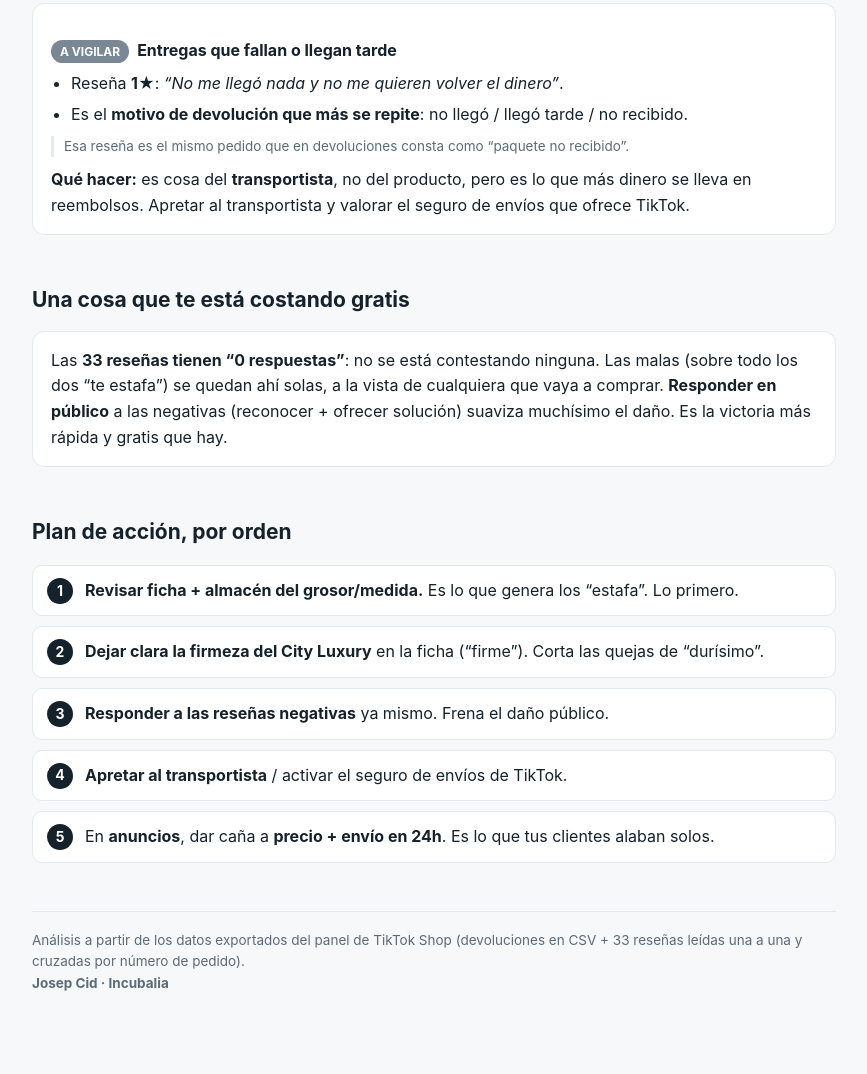
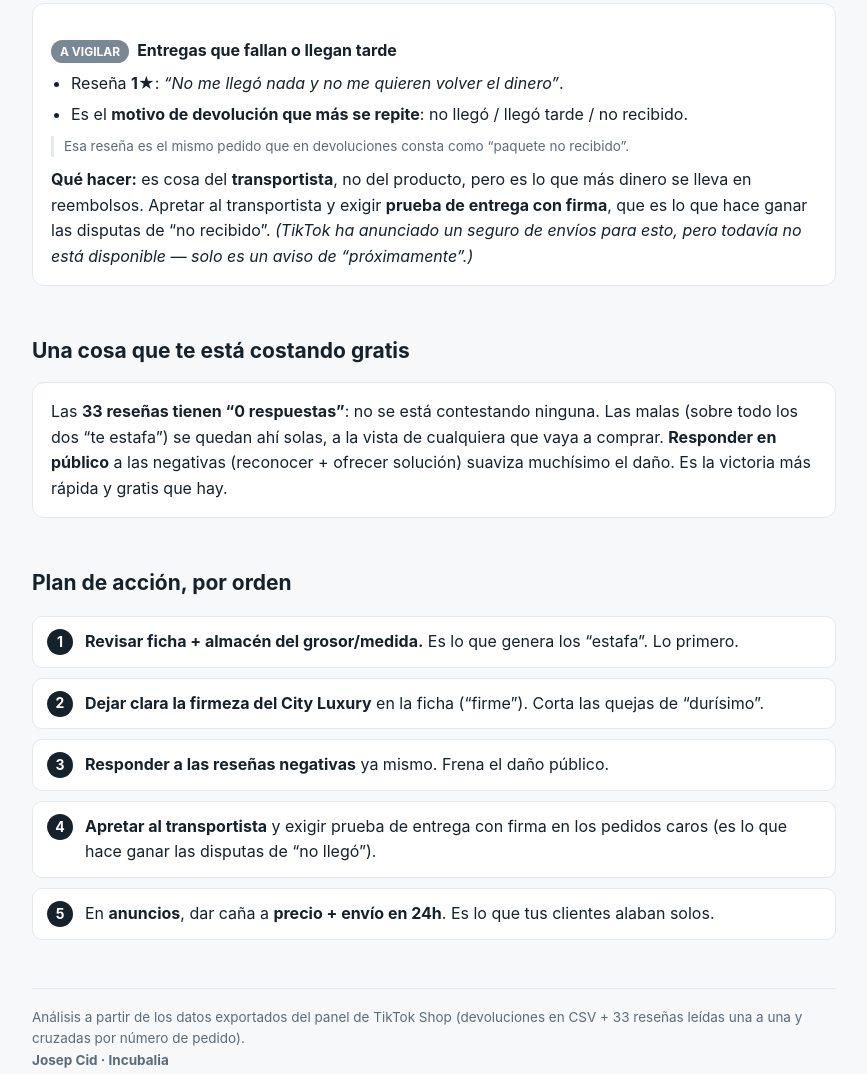
Before and after one commit to josepcid/dormideo-tiktok-informe-a31e0d, a plain HTML site: page index.html in a window 1280 px wide. Shown: the part 1852-2926 px from the top of the page, without its empty margins (206-1073 px from the left). Drawn offline with Linux system fonts and the light colour scheme.

Commit message:
Corrige: el seguro de envios aun no esta disponible (solo aviso coming soon)

```diff
--- a/index.html
+++ b/index.html
@@ -116,7 +116,7 @@
       <li>Es el <strong>motivo de devolución que más se repite</strong>: no llegó / llegó tarde / no recibido.</li>
     </ul>
     <p class="match">Esa reseña es el mismo pedido que en devoluciones consta como “paquete no recibido”.</p>
-    <p style="margin-bottom:0"><strong>Qué hacer:</strong> es cosa del <strong>transportista</strong>, no del producto, pero es lo que más dinero se lleva en reembolsos. Apretar al transportista y valorar el seguro de envíos que ofrece TikTok.</p>
+    <p style="margin-bottom:0"><strong>Qué hacer:</strong> es cosa del <strong>transportista</strong>, no del producto, pero es lo que más dinero se lleva en reembolsos. Apretar al transportista y exigir <strong>prueba de entrega con firma</strong>, que es lo que hace ganar las disputas de “no recibido”. <em>(TikTok ha anunciado un seguro de envíos para esto, pero todavía no está disponible — solo es un aviso de “próximamente”.)</em></p>
   </div>
 
   <h2>Una cosa que te está costando gratis</h2>
@@ -129,7 +129,7 @@
     <li><strong>Revisar ficha + almacén del grosor/medida.</strong> Es lo que genera los “estafa”. Lo primero.</li>
     <li><strong>Dejar clara la firmeza del City Luxury</strong> en la ficha (“firme”). Corta las quejas de “durísimo”.</li>
     <li><strong>Responder a las reseñas negativas</strong> ya mismo. Frena el daño público.</li>
-    <li><strong>Apretar al transportista</strong> / activar el seguro de envíos de TikTok.</li>
+    <li><strong>Apretar al transportista</strong> y exigir prueba de entrega con firma en los pedidos caros (es lo que hace ganar las disputas de “no llegó”).</li>
     <li>En <strong>anuncios</strong>, dar caña a <strong>precio + envío en 24h</strong>. Es lo que tus clientes alaban solos.</li>
   </ol>
 
```
